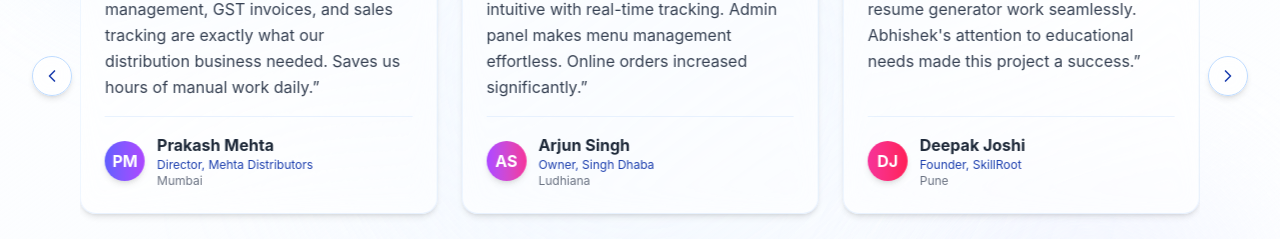
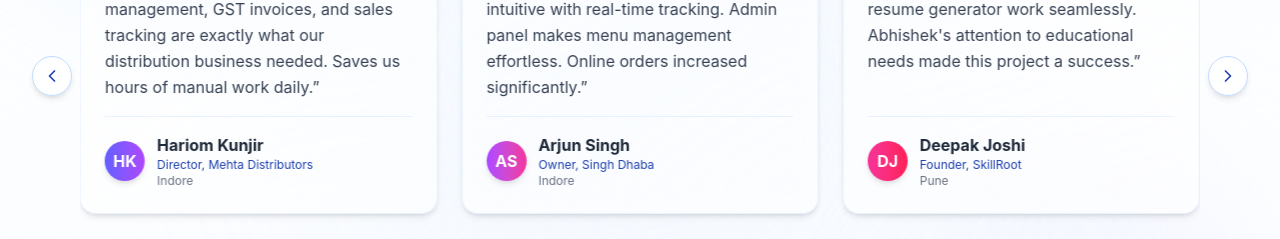
Before and after one commit to AbhishekGour12/portfolio, a Next.js app: page / in a window 1280 px wide. Shown: the part 10700-10939 px from the top of the page. Built offline with nearby package versions, Linux system fonts and the light colour scheme; no server answers; the database is empty.

Commit message:
first commit

```diff
--- a/src/app/Home/TestimonialSection.js
+++ b/src/app/Home/TestimonialSection.js
@@ -37,32 +37,32 @@ const TestimonialsSection = () => {
   const testimonials = [
     {
       id: 1,
-      name: "Ravi Shastri",
+      name: "Anuj Modi",
       role: "Founder",
       company: "MyAstrova",
-      location: "Delhi NCR",
+      location: "Punjab",
       text: "Working with Abhi Services on MyAstrova was excellent. He delivered a platform with seamless astrology consultation features, real-time chat, and payment integration. Our users love the clean interface.",
       rating: 5,
       gradient: "from-blue-500 to-indigo-500",
-      initials: "RS",
+      initials: "AM",
     },
     {
       id: 2,
-      name: "Prakash Mehta",
+      name: "Hariom Kunjir",
       role: "Director",
       company: "Mehta Distributors",
-      location: "Mumbai",
+      location: "Indore",
       text: "SST Trader ERP streamlined our accounting process. Inventory management, GST invoices, and sales tracking are exactly what our distribution business needed. Saves us hours of manual work daily.",
       rating: 5,
       gradient: "from-indigo-500 to-purple-500",
-      initials: "PM",
+      initials: "HK",
     },
     {
       id: 3,
       name: "Arjun Singh",
       role: "Owner",
       company: "Singh Dhaba",
-      location: "Ludhiana",
+      location: "Indore",
       text: "Feastify transformed our restaurant's online presence. The ordering system is intuitive with real-time tracking. Admin panel makes menu management effortless. Online orders increased significantly.",
       rating: 5,
       gradient: "from-purple-500 to-pink-500",
@@ -81,14 +81,14 @@ const TestimonialsSection = () => {
     },
     {
       id: 5,
-      name: "Vikram Rathore",
+      name: "Aakash Namdev",
       role: "Owner",
       company: "FitCore Gym",
-      location: "Jaipur",
+      location: "Indore",
       text: "FitCore's website with membership management and growth analytics made gym administration simple. Clean UI attracts new members. Delivered exactly what we wanted on time.",
       rating: 5,
       gradient: "from-cyan-500 to-blue-500",
-      initials: "VR",
+      initials: "AN",
     },
   ];
 
```
